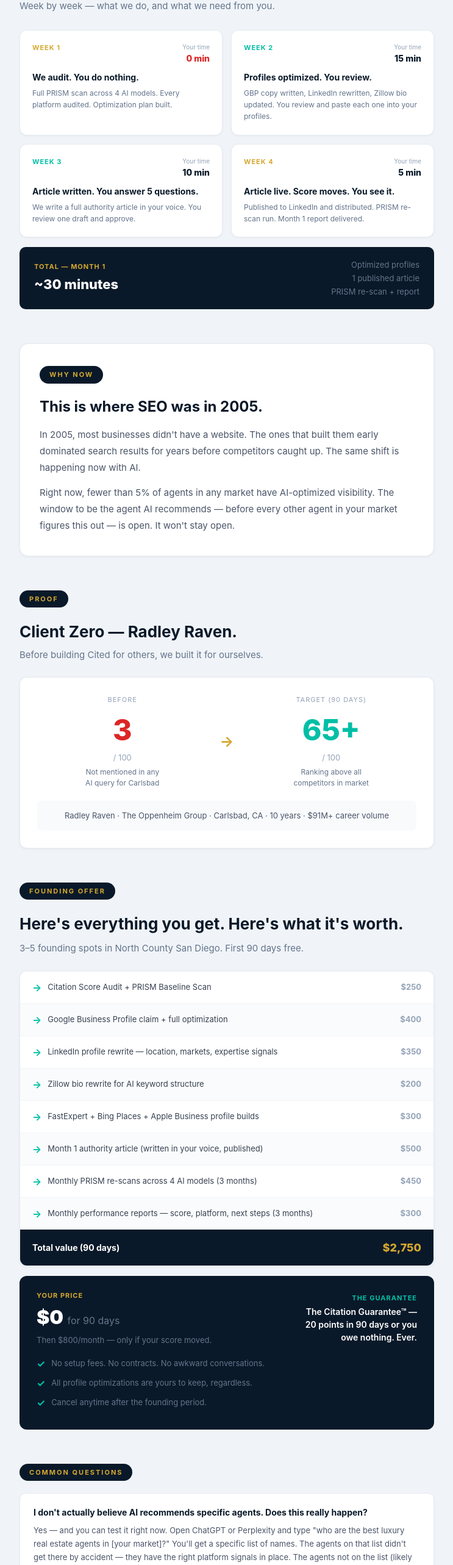
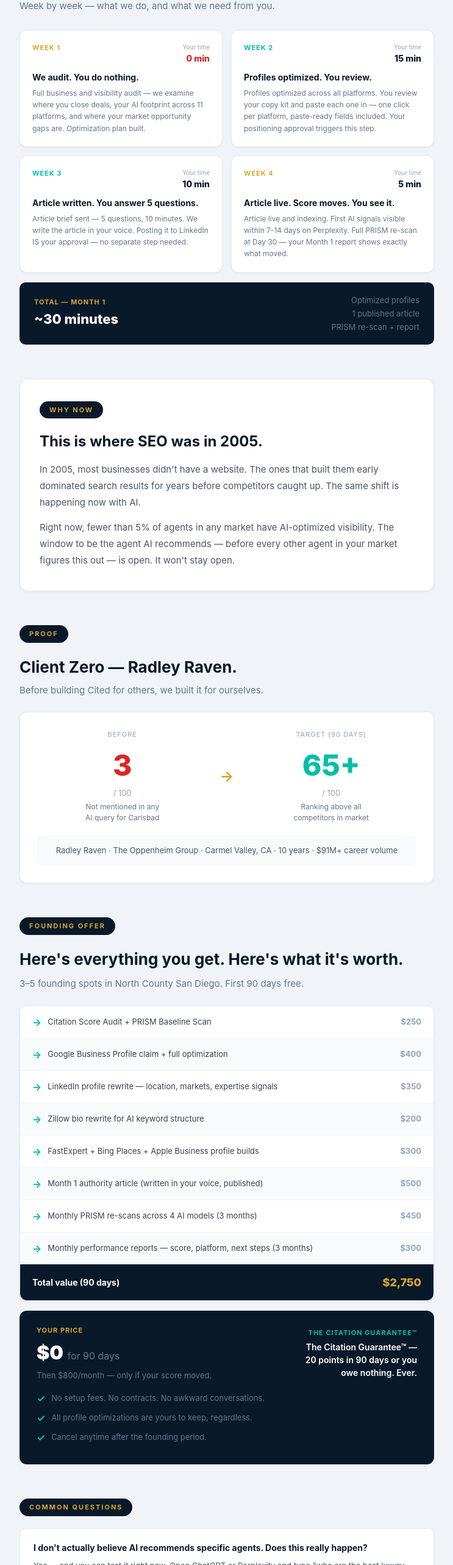
Before and after one commit to radleyraven/cited-dashboard, a Next.js app: page /how-it-works in a window 1280 px wide. Shown: the part 1250-3816 px from the top of the page at 61% size, without its empty margins (268-1011 px from the left). Built offline with nearby package versions, Linux system fonts and the light colour scheme.

Commit message:
feat(CITED-095): how-it-works — Week cards, proof section, FAQ updates, Citation Guarantee™

```diff
--- a/src/app/how-it-works/page.tsx
+++ b/src/app/how-it-works/page.tsx
@@ -6,7 +6,7 @@ export default function HowItWorksPage() {
     },
     {
       q: 'I already have a Google Business Profile. Doesn\'t that cover it?',
-      a: 'Claiming a GBP is step one. Optimizing it for AI citation is different — it requires a specific structure in your description, consistent NAP data across all platforms, active posts, and keyword-specific reviews. Most claimed GBPs score in the low range because claiming ≠ optimizing. We write the optimized copy — you paste it in.',
+      a: 'Claiming a Google Business Profile is step one. Optimizing it for AI citation is different — it requires a specific structure in your description, consistent NAP data across all platforms, active posts, and keyword-specific reviews. Most claimed GBPs score in the low range because claiming ≠ optimizing. We write the optimized copy — you paste it in.',
     },
     {
       q: 'Why hasn\'t my current marketing company done this?',
@@ -34,10 +34,10 @@ export default function HowItWorksPage() {
   ];
 
   const weeks = [
-    { week: 'Week 1', title: 'We audit. You do nothing.', time: '0 min', color: '#D4A830', detail: 'Full PRISM scan across 4 AI models. Every platform audited. Optimization plan built.' },
-    { week: 'Week 2', title: 'Profiles optimized. You review.', time: '15 min', color: '#00BFA6', detail: 'GBP copy written, LinkedIn rewritten, Zillow bio updated. You review and paste each one into your profiles.' },
-    { week: 'Week 3', title: 'Article written. You answer 5 questions.', time: '10 min', color: '#00BFA6', detail: 'We write a full authority article in your voice. You review one draft and approve.' },
-    { week: 'Week 4', title: 'Article live. Score moves. You see it.', time: '5 min', color: '#D4A830', detail: 'Published to LinkedIn and distributed. PRISM re-scan run. Month 1 report delivered.' },
+    { week: 'Week 1', title: 'We audit. You do nothing.', time: '0 min', color: '#D4A830', detail: 'Full business and visibility audit — we examine where you close deals, your AI footprint across 11 platforms, and where your market opportunity gaps are. Optimization plan built.' },
+    { week: 'Week 2', title: 'Profiles optimized. You review.', time: '15 min', color: '#00BFA6', detail: 'Profiles optimized across all platforms. You review your copy kit and paste each one in — one click per platform, paste-ready fields included. Your positioning approval triggers this step.' },
+    { week: 'Week 3', title: 'Article written. You answer 5 questions.', time: '10 min', color: '#00BFA6', detail: 'Article brief sent — 5 questions, 10 minutes. We write the article in your voice. Posting it to LinkedIn IS your approval — no separate step needed.' },
+    { week: 'Week 4', title: 'Article live. Score moves. You see it.', time: '5 min', color: '#D4A830', detail: 'Article live and indexing. First AI signals visible within 7-14 days on Perplexity. Full PRISM re-scan at Day 30 — your Month 1 report shows exactly what moved.' },
   ];
 
   return (
@@ -182,7 +182,7 @@ export default function HowItWorksPage() {
               </div>
             </div>
             <div style={{ background: '#f8fafc', borderRadius: '8px', padding: '14px 16px', fontSize: '13px', color: '#4a5568', lineHeight: 1.6, textAlign: 'center' }}>
-              Radley Raven · The Oppenheim Group · Carlsbad, CA · 10 years · $91M+ career volume
+              Radley Raven · The Oppenheim Group · Carmel Valley, CA · 10 years · $91M+ career volume
             </div>
           </div>
         </div>
@@ -233,7 +233,7 @@ export default function HowItWorksPage() {
                 <div style={{ fontSize: '13px', color: '#64748b', marginTop: '4px' }}>Then $800/month — only if your score moved.</div>
               </div>
               <div style={{ textAlign: 'right' }}>
-                <div style={{ fontSize: '11px', color: '#00BFA6', fontWeight: 700, letterSpacing: '1px', textTransform: 'uppercase', marginBottom: '4px' }}>The Guarantee</div>
+                <div style={{ fontSize: '11px', color: '#00BFA6', fontWeight: 700, letterSpacing: '1px', textTransform: 'uppercase', marginBottom: '4px' }}>The Citation Guarantee™</div>
                 <div style={{ fontSize: '14px', color: '#fff', fontWeight: 600, maxWidth: '200px', lineHeight: 1.5 }}>The Citation Guarantee™ — 20 points in 90 days or you owe nothing. Ever.</div>
               </div>
             </div>
```
